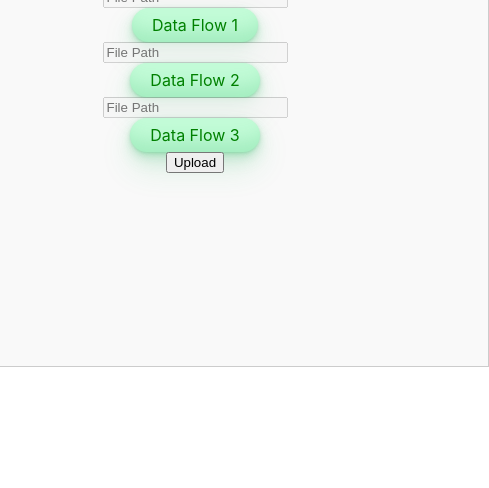
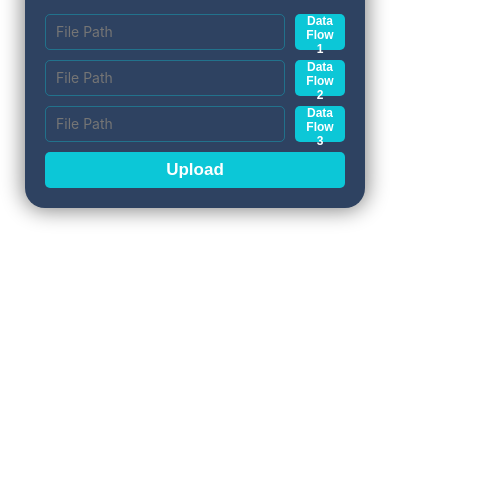
Before and after one commit to ChirilovDan/FrontEnd, a plain HTML site: page JS/Tata_Project/index.html in a window 390 px wide. Shown: the part 356-844 px from the top of the page, 489 px wide, since content can reach past the window. Drawn offline with Linux system fonts and the light colour scheme.

Commit message:
solved problme

```diff
--- a/JS/Tata_Project/index.html
+++ b/JS/Tata_Project/index.html
@@ -1,50 +1,67 @@
 <!DOCTYPE html>
 <html>
+
 <head>
 	<link rel="stylesheet" type="text/css" href="styles.css">
+	<meta charset="utf-8">
+	<meta name="viewport" content="width=device-width, initial-scale=1">
 </head>
+
 <body>
 	<div class="container">
-		<input type="text" id="randomText" placeholder="Something here...">
-		<br>
+		<div class="section-container">
+			<h1>Something here...</h1>
+
 			<div class="dataFlowSection">
-			<input type="text" id="filePath1" placeholder="File Path" disabled>
-			<input type="file" id="selectFile1" style="display: none;">
+
+				<div class="input-section">
+					<input class="inputfile" type="text" id="filePath1" placeholder="File Path" disabled>
+					<input class="inputfile" type="file" id="selectFile1" style="display: none;">
 					<button id="uploadFile1" class="uploadFile">Data Flow 1</button>
-			<br>
+				</div>
 
-			<input type="text" id="filePath2" placeholder="File Path" disabled>
-			<input type="file" id="selectFile2" style="display: none;">
+				<div class="input-section">
+					<input class="inputfile" type="text" id="filePath2" placeholder="File Path" disabled>
+					<input class="inputfile" type="file" id="selectFile2" style="display: none;">
 					<button id="uploadFile2" class="uploadFile">Data Flow 2</button>
-			<br>
-			<input type="text" id="filePath3" placeholder="File Path" disabled>
-			<input type="file" id="selectFile3" style="display: none;">
+				</div>
+
+				<div class="input-section">
+					<input class="inputfile" type="text" id="filePath3" placeholder="File Path" disabled>
+					<input class="inputfile" type="file" id="selectFile3" style="display: none;">
 					<button id="uploadFile3" class="uploadFile">Data Flow 3</button>
-			<br>
+				</div>
+				<div class="uploadButtonContainer">
 					<button id="upload" class="submitButton">Upload</button>
 				</div>
 			</div>
+		</div>
+	</div>
 	<script>
-		const filePath1 = document.getElementById('filePath1');
-        const selectFile1 = document.getElementById('selectFile1');
-        const uploadFile1 = document.getElementById('uploadFile1');
-        const submit = document.getElementById('submit');
+		const inputSections = document.querySelectorAll('.input-section');
 
+		inputSections.forEach((inputSection, index) => {
+			const filePath = inputSection.querySelector('.inputfile');
+			const selectFile = inputSection.querySelector('input[type="file"]');
+			const uploadFile = inputSection.querySelector('.uploadFile');
 
-		uploadFile1.addEventListener('click', () => {
-            selectFile1.click();
+			uploadFile.addEventListener('click', () => {
+				selectFile.click();
 			});
 
-		selectFile1.addEventListener('change', () => {
-        const selectedFile = selectFile1.files[0];
+			selectFile.addEventListener('change', () => {
+				const selectedFile = selectFile.files[0];
 				if (selectedFile) {
-            filePath1.value = selectedFile.name;
-            uploadFile1.disabled = false;
+					filePath.value = selectedFile.name;
+					uploadFile.disabled = false;
 				} else {
-            filePath1.value = '';
-            uploadFile1.disabled = true;
+					filePath.value = '';
+					uploadFile.disabled = true;
 				}
 			});
+		});
+
 	</script>
 </body>
+
 </html>
--- a/JS/Tata_Project/styles.css
+++ b/JS/Tata_Project/styles.css
@@ -1,73 +1,131 @@
+::selection {
+	color: #ffffff;
+	background: #0cc7d7;
+}
+
 body {
     display: flex;
     justify-content: center;
     align-items: center;
     height: 100vh;
     margin: 0;
-	font-family: Arial, sans-serif;
-    text-align: center;
+    font-family: CerebriSans-Regular, -apple-system, system-ui, Roboto, sans-serif;
 }
 
 .container {
-    width: 500px;
-    padding: 200px;
-	height:200px;
-    border: 1px solid #ccc;
-    background-color: #f9f9f9;
+    max-width: 500px;
+    margin-right: auto;
+    margin-left: auto;
+    padding: 100px;
+    border-radius: 20px;
+    background-color: #2e4261;
+    box-shadow: 0px 0px 21px 2px rgba(0, 0, 0, 0.49);
+    -webkit-box-shadow: 0px 0px 21px 2px rgba(0, 0, 0, 0.49);
+    -moz-box-shadow: 0px 0px 21px 2px rgba(0, 0, 0, 0.49);
 }
 
-.textBox{
-	margin-top:-120px;
+.section-container h1 {
+    text-align: center;
+    color: #ffffff;
+    margin: 0;
 }
 
+.section-container {
+    width: 100%;
+}
 
+.dataFlowSection {
+    display: flex;
+    flex-direction: column;
+    margin-top: 20px;
+}
 
-.uploadFile{
-  background-color: #c2fbd7;
-  border-radius: 100px;
-  box-shadow: rgba(44, 187, 99, .2) 0 -25px 18px -14px inset,rgba(44, 187, 99, .15) 0 1px 2px,rgba(44, 187, 99, .15) 0 2px 4px,rgba(44, 187, 99, .15) 0 4px 8px,rgba(44, 187, 99, .15) 0 8px 16px,rgba(44, 187, 99, .15) 0 16px 32px;
-  color: green;
+.input-section {
+    display: flex;
+    align-items: center;
+    margin-top: 10px;
+    column-gap: 10px;
+}
+
+.inputfile {
+    height: 28px;
+    width: 300px;
+    margin: 0;
+    padding: 3px 10px;
+    border: 1px solid #0cc6d75b;
+    outline: none;
+    background: none;
+    font: inherit;
+    color: inherit;
+    color: #0cc7d7;
+    border-radius: 5px;
+    font-size: 14px;
+}
+
+.uploadButtonContainer {
+    width: 100%;
+    display: flex;
+    justify-content: center;
+}
+
+.uploadFile,
+.submitButton {
+    background-color: #0cc7d7;
+    height: 36px;
+    color: rgb(255, 255, 255);
     cursor: pointer;
-  display: inline-block;
-  font-family: CerebriSans-Regular,-apple-system,system-ui,Roboto,sans-serif;
-  padding: 7px 20px;
+    display: block;
     text-align: center;
     text-decoration: none;
-  transition: all 250ms;
     border: 0;
-  font-size: 16px;
+    padding: 0px 9px;
+    font-size: 15px;
     user-select: none;
     -webkit-user-select: none;
     touch-action: manipulation;
+    border-radius: 5px;
+    font-weight: 700;
+    font-size: 17px;
+}
+
+.uploadFile {
+    transition: all 250ms;
+    width: 140px;
+
+}
+
+.submitButton {
+    transition: all 0.8s;
+    margin-top: 10px;
+    width: 100%;
+}
+
+.submitButton:hover {
+    box-shadow: 0px 0px 21px 2px rgba(12, 199, 215, 0.65);
+    -webkit-box-shadow: 0px 0px 21px 2px rgba(12, 199, 215, 0.65);
+    -moz-box-shadow: 0px 0px 21px 2px rgba(12, 199, 215, 0.65);
 }
 
 .uploadFile:hover {
-  box-shadow: rgba(44,187,99,.35) 0 -25px 18px -14px inset,rgba(44,187,99,.25) 0 1px 2px,rgba(44,187,99,.25) 0 2px 4px,rgba(44,187,99,.25) 0 4px 8px,rgba(44,187,99,.25) 0 8px 16px,rgba(44,187,99,.25) 0 16px 32px;
-  transform: scale(1.05) rotate(-1deg);
+    transform: translateX(5px);
+}
+
+@media screen and (max-width: 720px) {
+    .container {
+        max-width: 350px;
+        padding: 70px;
+    }
+
+    .uploadFile {
+        width: 170px;
+        font-size: 12px;
     }
 }
 
-.submitButton{
-  background-color: #c2fbd7;
-  border-radius: 100px;
-  box-shadow: rgba(44, 187, 99, .2) 0 -25px 18px -14px inset,rgba(44, 187, 99, .15) 0 1px 2px,rgba(44, 187, 99, .15) 0 2px 4px,rgba(44, 187, 99, .15) 0 4px 8px,rgba(44, 187, 99, .15) 0 8px 16px,rgba(44, 187, 99, .15) 0 16px 32px;
-  color: green;
-  cursor: pointer;
-  display: inline-block;
-  font-family: CerebriSans-Regular,-apple-system,system-ui,Roboto,sans-serif;
-  padding: 7px 20px;
-  text-align: center;
-  text-decoration: none;
-  transition: all 250ms;
-  border: 0;
-  font-size: 16px;
-  user-select: none;
-  -webkit-user-select: none;
-  touch-action: manipulation;
+@media screen and (max-width:510px) {
+    .container {
+        max-width: 300px;
+        padding: 20px;
     }
 
-.submitButton:hover {
-  box-shadow: rgba(44,187,99,.35) 0 -25px 18px -14px inset,rgba(44,187,99,.25) 0 1px 2px,rgba(44,187,99,.25) 0 2px 4px,rgba(44,187,99,.25) 0 4px 8px,rgba(44,187,99,.25) 0 8px 16px,rgba(44,187,99,.25) 0 16px 32px;
-  transform: scale(1.05) rotate(-1deg);
 }
-}
```
Lines whose indentation alone changed are shown as unchanged.
